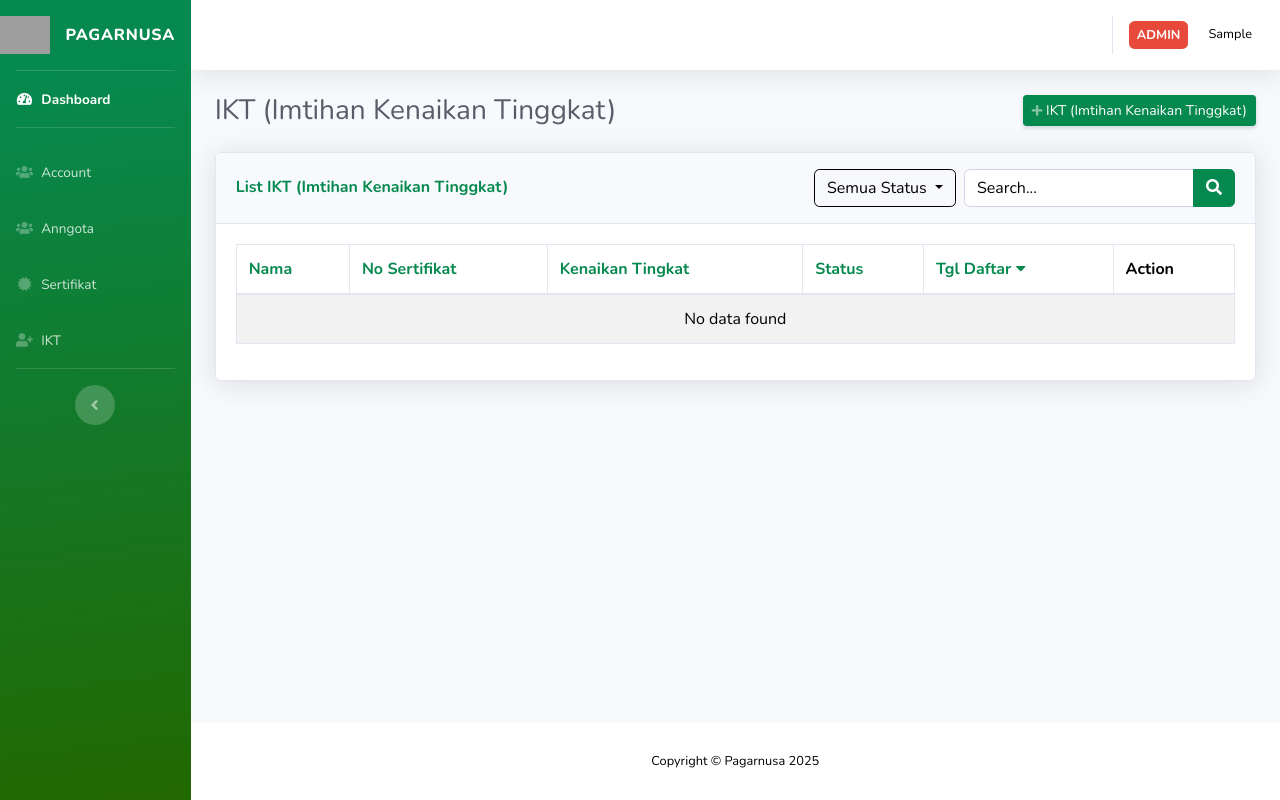
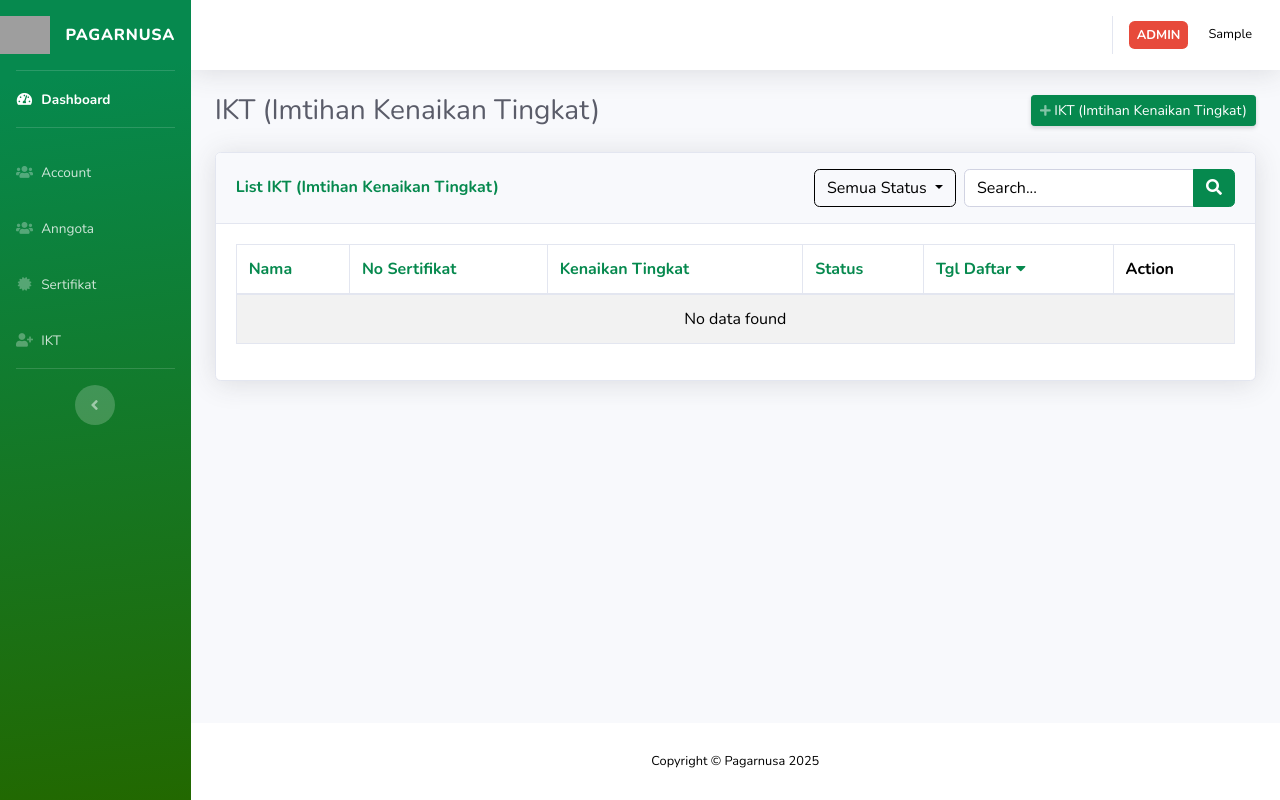
Before and after one commit to keselyoleren/pn_apps, a Django app: page /ikt/ in a window 1280 px wide. Run offline with Django 5.2, Linux system fonts and the light colour scheme; the visitor is signed in with stand-in values (Sample User, id 1); some libraries are stand-ins or nearby versions; grey boxes are pictures that could not be loaded.

Commit message:
edit flow role user

```diff
--- a/src/config/choice.py
+++ b/src/config/choice.py
@@ -4,6 +4,7 @@ class RoleUser(TextChoices):
     ADMIN = 'admin'
     MEMBER = 'member'
     PAC = 'pac'
+    PC = 'pc'
 
 class Tingkat(TextChoices):
     PUTIH  = 'putih'
--- a/src/members/models.py
+++ b/src/members/models.py
@@ -20,12 +20,13 @@ class Members(BaseModel):
     no_hp = models.CharField("No. HP", max_length=20, blank=True, null=True)
 
     thn_gabung = models.DateField("Tahun bergabung", blank=True, null=True)
-    lokasi = models.CharField("Lokasi Latihan", max_length=200, blank=True, null=True)
+    unit_latihan = models.CharField("Unit Latihan", max_length=100, blank=True, null=True)
+    nama_pelatih = models.CharField("Nama Pelatih", max_length=100, blank=True, null=True)
     provinsi = models.CharField("Provinsi", max_length=100, blank=True, null=True)
     kabupaten = models.CharField("Kabupaten", max_length=100, blank=True, null=True)
     kecamatan = models.CharField("Kecamatan", max_length=100, blank=True, null=True)
     kelurahan = models.CharField("Kelurahan", max_length=100, blank=True, null=True)
-    unit_latihan = models.CharField("Unit Latihan", max_length=100, blank=True, null=True)
+    alamat = models.CharField("Alamat Rumah", max_length=200, blank=True, null=True)
 
     pas_photo = models.ImageField("Pas Photo", upload_to="members/pas_photo", blank=True, null=True)
     ktp = models.ImageField("KTP", upload_to="members/ktp", blank=True, null=True)
--- a/src/members/views/ikt_view.py
+++ b/src/members/views/ikt_view.py
@@ -26,6 +26,9 @@ class IKTListView(IsPublicAuth, ListView):
         if user.role == RoleUser.MEMBER:
             queryset = queryset.filter(user=user)
         elif user.role == RoleUser.PAC:
+            member = Members.objects.filter(kecamatan=user.wilayah).values_list('user', flat=True)
+            queryset = queryset.filter(user__in=member)
+        elif user.role == RoleUser.PC:
             member = Members.objects.filter(kabupaten=user.kabupaten).values_list('user', flat=True)
             queryset = queryset.filter(user__in=member)
 
@@ -53,8 +56,8 @@ class IKTListView(IsPublicAuth, ListView):
 
     def get_context_data(self, **kwargs):
         context = super().get_context_data(**kwargs)
-        context['header'] = 'IKT (Imtihan Kenaikan Tinggkat)'
-        context['header_title'] = 'List IKT (Imtihan Kenaikan Tinggkat)'
+        context['header'] = 'IKT (Imtihan Kenaikan Tingkat)'
+        context['header_title'] = 'List IKT (Imtihan Kenaikan Tingkat)'
         if self.request.user.role == RoleUser.PAC:
             context['btn_add'] = False
         else:
@@ -85,8 +88,8 @@ class IKTCreateView(IsPublicAuth, CreateView):
 
     def get_context_data(self, **kwargs):
         context = super().get_context_data(**kwargs)
-        context['header'] = 'IKT (Imtihan Kenaikan Tinggkat)'
-        context['header_title'] = 'Ajukan IKT (Imtihan Kenaikan Tinggkat)'
+        context['header'] = 'IKT (Imtihan Kenaikan Tingkat)'
+        context['header_title'] = 'Ajukan IKT (Imtihan Kenaikan Tingkat)'
         return context
 
     def form_valid(self, form):
@@ -109,8 +112,8 @@ class IKTUpdateView(IsPublicAuth, UpdateView):
 
     def get_context_data(self, **kwargs):
         context = super().get_context_data(**kwargs)
-        context['header'] = 'IKT (Imtihan Kenaikan Tinggkat)'
-        context['header_title'] = 'Edit IKT (Imtihan Kenaikan Tinggkat)'
+        context['header'] = 'IKT (Imtihan Kenaikan Tingkat)'
+        context['header_title'] = 'Edit IKT (Imtihan Kenaikan Tingkat)'
         return context
 
     def form_valid(self, form):
@@ -138,6 +141,6 @@ class IKTDeleteView(IsPublicAuth, DeleteView):
 
     def get_context_data(self, **kwargs):
         context = super().get_context_data(**kwargs)
-        context['header'] = 'IKT (Imtihan Kenaikan Tinggkat)'
-        context['header_title'] = 'Delete IKT (Imtihan Kenaikan Tinggkat)'
+        context['header'] = 'IKT (Imtihan Kenaikan Tingkat)'
+        context['header_title'] = 'Delete IKT (Imtihan Kenaikan Tingkat)'
         return context
--- a/src/members/views/views.py
+++ b/src/members/views/views.py
@@ -82,6 +82,7 @@ class MembersCreateView(CreateView):
         )
         # set password
         user.set_password("default")
+        user.is_active = False
         user.save()
         self.object.user = user
         self.object.save()
@@ -119,9 +120,9 @@ class MembersListView(IsPublicAuth, ListView):
             queryset = Members.objects.all()
         elif self.request.user.role == RoleUser.MEMBER:
             queryset = Members.objects.filter(user=self.request.user)
+        elif self.request.user.role == RoleUser.PC:
+            queryset = Members.objects.filter(kabupaten=self.request.user.kabupaten)
         elif self.request.user.role == RoleUser.PAC:
-            queryset = Members.objects.filter(kabupaten=self.request.user.kabupaten)
-        else:
             queryset = Members.objects.filter(kecamatan=user_wilayah)
 
         # Search functionality
--- a/templates/layouts/header.html
+++ b/templates/layouts/header.html
@@ -55,7 +55,7 @@
             <a class="nav-link dropdown-toggle" href="#" id="userDropdown" role="button"
                 data-toggle="dropdown" aria-haspopup="true" aria-expanded="false">
                 <span class="d-none d-lg-inline text-gray-600 small">
-                    {{ request.user.first_name }}
+                    {{ request.user.first_name|default:request.user.username }}
                 </span>
             </a>
 
```
Also changed, not shown: templates/ikt/list.html (+22 -3 lines), templates/members/detail.html (+5 -4 lines), src/members/migrations/0005_remove_members_lokasi_members_alamat_and_more.py (added), src/users/migrations/0004_alter_accountuser_role.py (added).
